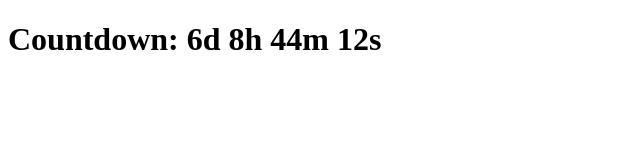
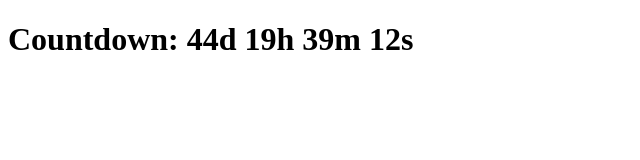
Before and after one commit to Angulorecto/js, a plain HTML site: page index.html in a window 1280 px wide. Shown: the whole page, without its empty margins (0-640 px from the left). Drawn offline with Linux system fonts and the light colour scheme.

Commit message:
Update index.html

```diff
--- a/index.html
+++ b/index.html
@@ -8,7 +8,7 @@
 
   <script>
     // Set the countdown date and time
-    var countdownDate = new Date("May 1, 2023 00:00:00").getTime();
+    var countdownDate = new Date("June 8, 2023 10:55:00").getTime();
 
     // Update the countdown every second
     var countdown = setInterval(function() {
```
